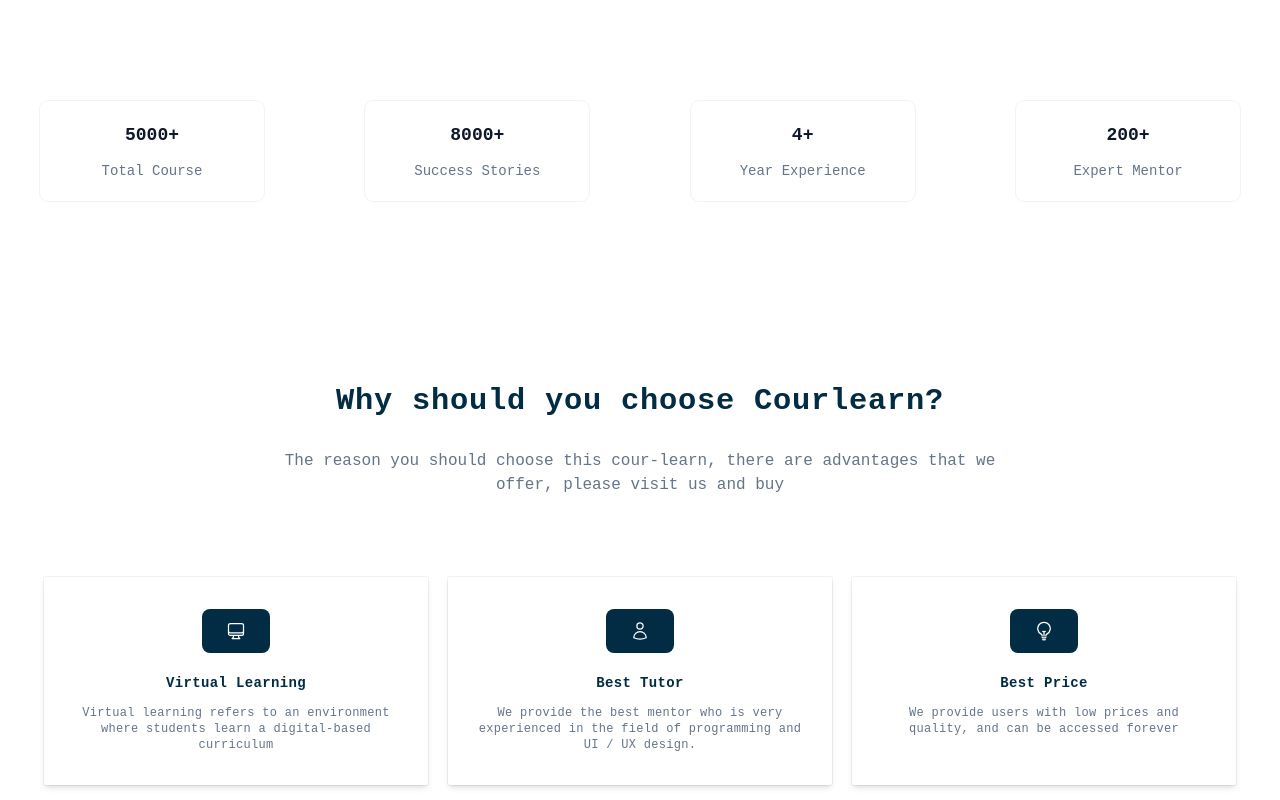
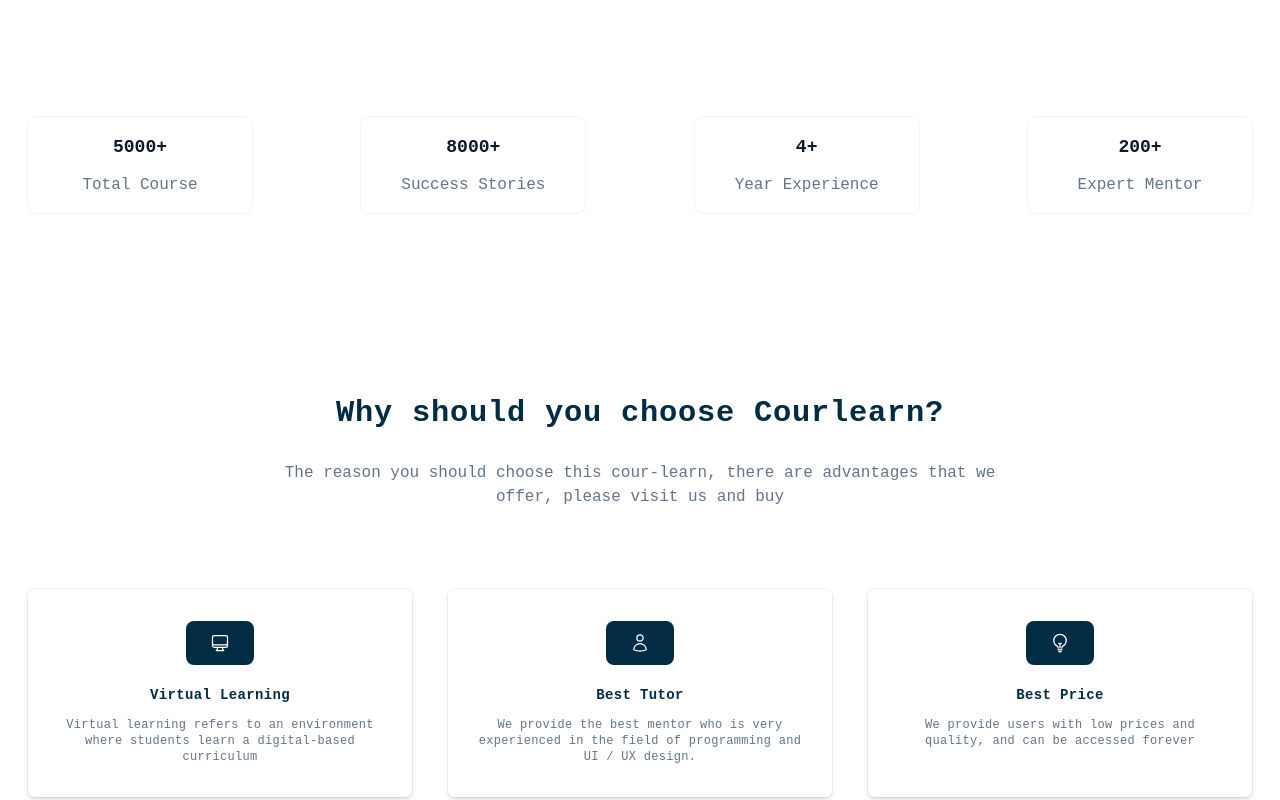
Before and after one commit to mochfarrel06/course-learn, a website: page public/index.html in a window 1280 px wide. Shown: the part 647-1447 px from the top of the page. Drawn offline with nearby package versions, Linux system fonts and the light colour scheme.

Commit message:
Memodifikasi halaman home responsive

```diff
--- a/public/index.html
+++ b/public/index.html
@@ -89,22 +89,22 @@
             </div>
           </div>
         </div>
-        <div class="px-6 py-5 mt-16 w-full flex flex-col gap-3 overflow-hidden flex-wrap justify-center items-center max-[305px]:px-2 max-[305px]:py-2 sm:flex-row sm:justify-between sm:gap-2">
-          <a href="#" class="group block w-56 py-5 text-center rounded-lg bg-white ring-1 ring-slate-900/5 hover:bg-primary hover:ring-primary">
-            <h3 class="text-slate-900 group-hover:text-white text-lg font-semibold mb-3 max-[305px]:text-base">5000+</h3>
-            <p class="text-slate-500 group-hover:text-white text-sm max-[305px]:text-xs">Total Course</p>
+        <div class="px-3 py-5 mt-16 w-full flex justify-between flex-wrap gap-6 overflow-hidden max-[305px]:px-2 max-[305px]:py-2 sm:gap-5 md:gap-6 lg:mt-20">
+          <a href="#" class="group block w-full py-4 text-center rounded-lg bg-white ring-1 ring-slate-900/5 hover:bg-primary hover:ring-primary transition ease-in-out duration-300 sm:w-[17rem] md:w-[21rem] lg:w-56">
+            <h3 class="text-slate-900 group-hover:text-white text-base font-semibold mb-3 max-[305px]:text-sm lg:text-lg">5000+</h3>
+            <p class="text-slate-500 group-hover:text-white text-sm max-[305px]:text-xs lg:text-base">Total Course</p>
           </a>
-          <a href="#" class="group block w-56 py-5 text-center rounded-lg bg-white ring-1 ring-slate-900/5 hover:bg-primary hover:ring-primary">
-            <h3 class="text-slate-900 group-hover:text-white text-lg font-semibold mb-3 max-[305px]:text-base">8000+</h3>
-            <p class="text-slate-500 group-hover:text-white text-sm max-[305px]:text-xs">Success Stories</p>
+          <a href="#" class="group block w-full py-4 text-center rounded-lg bg-white ring-1 ring-slate-900/5 hover:bg-primary hover:ring-primary transition ease-in-out duration-300 sm:w-[17rem] md:w-[21rem] lg:w-56">
+            <h3 class="text-slate-900 group-hover:text-white text-base font-semibold mb-3 max-[305px]:text-sm lg:text-lg">8000+</h3>
+            <p class="text-slate-500 group-hover:text-white text-sm max-[305px]:text-xs lg:text-base">Success Stories</p>
           </a>
-          <a href="#" class="group block w-56 py-5 text-center rounded-lg bg-white ring-1 ring-slate-900/5 hover:bg-primary hover:ring-primary">
-            <h3 class="text-slate-900 group-hover:text-white text-lg font-semibold mb-3 max-[305px]:text-base">4+</h3>
-            <p class="text-slate-500 group-hover:text-white text-sm max-[305px]:text-xs">Year Experience</p>
+          <a href="#" class="group block w-full py-4 text-center rounded-lg bg-white ring-1 ring-slate-900/5 hover:bg-primary hover:ring-primary transition ease-in-out duration-300 sm:w-[17rem] md:w-[21rem] lg:w-56">
+            <h3 class="text-slate-900 group-hover:text-white text-base font-semibold mb-3 max-[305px]:text-sm lg:text-lg">4+</h3>
+            <p class="text-slate-500 group-hover:text-white text-sm max-[305px]:text-xs lg:text-base">Year Experience</p>
           </a>
-          <a href="#" class="group block w-56 py-5 text-center rounded-lg bg-white ring-1 ring-slate-900/5 hover:bg-primary hover:ring-primary">
-            <h3 class="text-slate-900 group-hover:text-white text-lg font-semibold mb-3 max-[305px]:text-base">200+</h3>
-            <p class="text-slate-500 group-hover:text-white text-sm max-[305px]:text-xs">Expert Mentor</p>
+          <a href="#" class="group block w-full py-4 text-center rounded-lg bg-white ring-1 ring-slate-900/5 hover:bg-primary hover:ring-primary transition ease-in-out duration-300 sm:w-[17rem] md:w-[21rem] lg:w-56">
+            <h3 class="text-slate-900 group-hover:text-white text-base font-semibold mb-3 max-[305px]:text-sm lg:text-lg">200+</h3>
+            <p class="text-slate-500 group-hover:text-white text-sm max-[305px]:text-xs lg:text-base">Expert Mentor</p>
           </a>
         </div>
       </div>
@@ -114,13 +114,13 @@
     <!-- Start Benefit -->
     <section id="benefit" class="pt-24 pb-24 lg:pt-36">
       <div class="container">
-        <div class="px-7 py-5">
+        <div class="px-3 py-5">
           <div class="text-center md:px-14 lg:px-56">
-            <h3 class="text-2xl font-semibold tracking-wide text-primary mb-8 sm:text-[1.9rem] sm:line sm:leading-8">Why should you choose Courlearn?</h3>
+            <h3 class="text-xl font-semibold tracking-wide text-primary mb-8 sm:text-[1.9rem] sm:line sm:leading-8">Why should you choose Courlearn?</h3>
             <p class="text-sm font-medium text-slate-500 sm:text-base">The reason you should choose this cour-learn, there are advantages that we offer, please visit us and buy</p>
           </div>
           <div class="mt-20 flex flex-wrap justify-center gap-10 sm:justify-between sm:gap-5">
-            <div class="bg-white px-6 py-8 ring-1 ring-slate-900/5 shadow-md rounded-sm max-w-lg sm:max-w-[16rem] md:max-w-[20.5rem] lg:max-w-[18rem] xl:max-w-[24rem]">
+            <div class="bg-white px-6 py-8 ring-1 ring-slate-900/5 shadow-md rounded-md max-w-lg sm:max-w-[16rem] md:max-w-[20.5rem] lg:max-w-[18rem] xl:max-w-[24rem]">
               <div class="flex flex-col gap-5 justify-center items-center">
                 <div class="px-6 py-3 rounded-lg bg-primary">
                   <svg xmlns="http://www.w3.org/2000/svg" fill="none" viewBox="0 0 24 24" stroke-width="1.5" stroke="currentColor" class="w-5 h-5 text-white">
@@ -136,7 +136,7 @@
                 </div>
               </div>
             </div>
-            <div class="bg-white px-6 py-8 ring-1 ring-slate-900/5 shadow-md rounded-sm max-w-lg sm:max-w-[16rem] md:max-w-[20.5rem] lg:max-w-[18rem] xl:max-w-[24rem]">
+            <div class="bg-white px-6 py-8 ring-1 ring-slate-900/5 shadow-md rounded-md max-w-lg sm:max-w-[16rem] md:max-w-[20.5rem] lg:max-w-[18rem] xl:max-w-[24rem]">
               <div class="flex flex-col gap-5 justify-center items-center">
                 <div class="px-6 py-3 rounded-lg bg-primary">
                   <svg xmlns="http://www.w3.org/2000/svg" fill="none" viewBox="0 0 24 24" stroke-width="1.5" stroke="currentColor" class="w-5 h-5 text-white">
@@ -149,7 +149,7 @@
                 </div>
               </div>
             </div>
-            <div class="bg-white px-6 py-8 ring-1 ring-slate-900/5 shadow-md rounded-sm max-w-lg sm:max-w-[16rem] md:max-w-[20.5rem] lg:max-w-[18rem] xl:max-w-[24rem]">
+            <div class="bg-white px-6 py-8 ring-1 ring-slate-900/5 shadow-md rounded-md max-w-lg sm:max-w-[16rem] md:max-w-[20.5rem] lg:max-w-[18rem] xl:max-w-[24rem]">
               <div class="flex flex-col gap-5 justify-center items-center">
                 <div class="px-6 py-3 rounded-lg bg-primary">
                   <svg xmlns="http://www.w3.org/2000/svg" fill="none" viewBox="0 0 24 24" stroke-width="1.5" stroke="currentColor" class="w-5 h-5 text-white">
@@ -165,7 +165,7 @@
                 </div>
               </div>
             </div>
-            <div class="bg-white px-6 py-8 ring-1 ring-slate-900/5 shadow-md rounded-sm max-w-lg sm:max-w-[16rem] md:max-w-[20.5rem] lg:max-w-[18rem] xl:max-w-[24rem]">
+            <div class="bg-white px-6 py-8 ring-1 ring-slate-900/5 shadow-md rounded-md max-w-lg sm:max-w-[16rem] md:max-w-[20.5rem] lg:max-w-[18rem] xl:max-w-[24rem]">
               <div class="flex flex-col gap-5 justify-center items-center">
                 <div class="px-6 py-3 rounded-lg bg-primary">
                   <svg xmlns="http://www.w3.org/2000/svg" fill="none" viewBox="0 0 24 24" stroke-width="1.5" stroke="currentColor" class="w-5 h-5 text-white">
@@ -181,7 +181,7 @@
                 </div>
               </div>
             </div>
-            <div class="bg-white px-6 py-8 ring-1 ring-slate-900/5 shadow-md rounded-sm max-w-lg sm:max-w-[16rem] md:max-w-[20.5rem] lg:max-w-[18rem] xl:max-w-[24rem]">
+            <div class="bg-white px-6 py-8 ring-1 ring-slate-900/5 shadow-md rounded-md max-w-lg sm:max-w-[16rem] md:max-w-[20.5rem] lg:max-w-[18rem] xl:max-w-[24rem]">
               <div class="flex flex-col gap-5 justify-center items-center">
                 <div class="px-6 py-3 rounded-lg bg-primary">
                   <svg xmlns="http://www.w3.org/2000/svg" fill="none" viewBox="0 0 24 24" stroke-width="1.5" stroke="currentColor" class="w-5 h-5 text-white">
@@ -197,7 +197,7 @@
                 </div>
               </div>
             </div>
-            <div class="bg-white px-6 py-8 ring-1 ring-slate-900/5 shadow-md rounded-sm max-w-lg sm:max-w-[16rem] md:max-w-[20.5rem] lg:max-w-[18rem] xl:max-w-[24rem]">
+            <div class="bg-white px-6 py-8 ring-1 ring-slate-900/5 shadow-md rounded-md max-w-lg sm:max-w-[16rem] md:max-w-[20.5rem] lg:max-w-[18rem] xl:max-w-[24rem]">
               <div class="flex flex-col gap-5 justify-center items-center">
                 <div class="px-6 py-3 rounded-lg bg-primary">
                   <svg xmlns="http://www.w3.org/2000/svg" fill="none" viewBox="0 0 24 24" stroke-width="1.5" stroke="currentColor" class="w-5 h-5 text-white">
```
Also changed, not shown: public/css/style.css.
